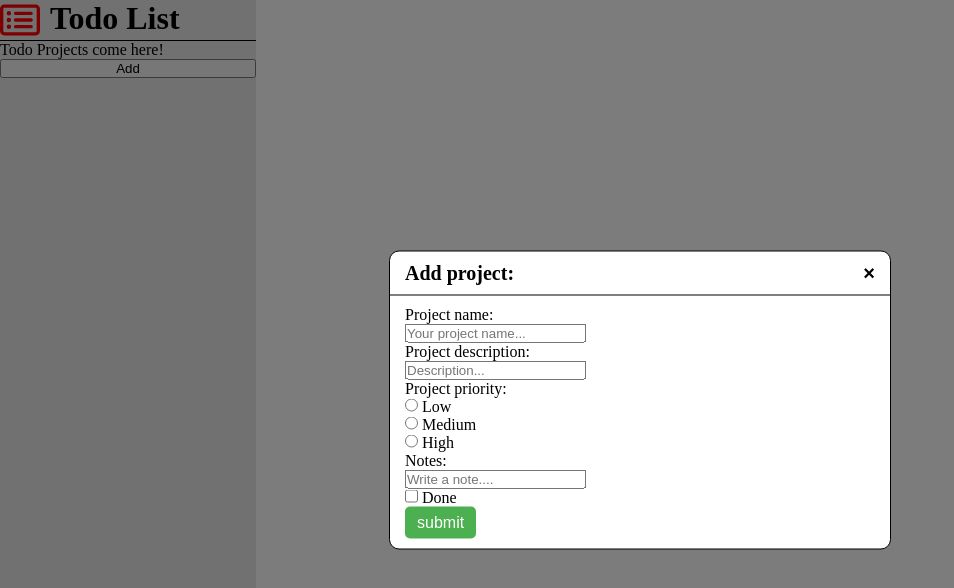
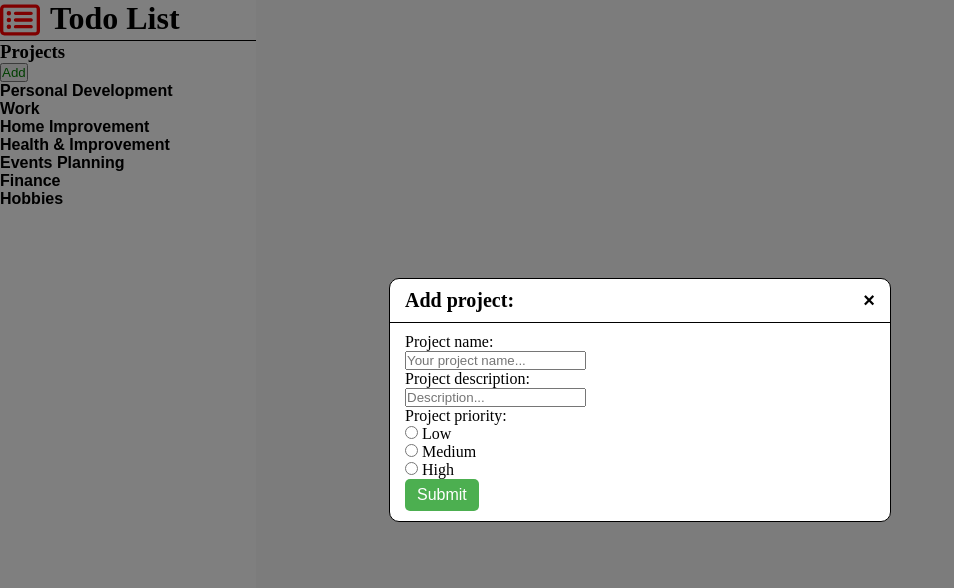
Before and after one commit to joaocorreiaprof/Project-Todo-List, a website built with webpack: page src/index.html in a window 1280 px wide. Both pictures are taken after a click on the button "Add". Shown: the whole page, without its empty margins (0-954 px from the left). Built offline with nearby package versions, Linux system fonts and the light colour scheme; files whose address does not match are found by name.

Commit message:
added default projects to the sideBar

```diff
--- /dev/null
+++ b/src/createProject.js
@@ -0,0 +1,20 @@
+class Project {
+  constructor(title, description) {
+    this.title = title;
+    this.description = description;
+  }
+
+  addProject() {
+    const projectsDiv = document.querySelector(".projects");
+    const projectButton = document.createElement("button");
+    projectButton.textContent = this.title;
+    projectsDiv.appendChild(projectButton);
+  }
+}
+
+function addProjectToDiv(title, description) {
+  const newProject = new Project(title, description);
+  newProject.addProject();
+}
+
+export { Project, addProjectToDiv };
--- a/src/index.html
+++ b/src/index.html
@@ -10,9 +10,8 @@
     <main>
       <div class="sideBar">
         <div class="logoText"></div>
-        <div class="todos">
-          <p>Todo Projects come here!</p>
-        </div>
+        <h3>Projects</h3>
+        <div class="projects"></div>
       </div>
       <div class="content">
         <div class="modal" id="modal">
@@ -21,7 +20,7 @@
             <button data-close-button class="close-button">&times;</button>
           </div>
           <div class="modal-body">
-            <form>
+            <form id="project-form">
               <label for="project-name">Project name:</label><br />
               <input
                 type="text"
@@ -47,21 +46,7 @@
               <input type="radio" id="high" name="priority" value="High" />
               <label for="high">High</label>
               <br />
-
-              <label for="notes">Notes:</label>
-              <br />
-
-              <input
-                type="text"
-                id="notes"
-                class="notes"
-                placeholder="Write a note...."
-              />
-              <br />
-              <input type="checkbox" id="checklist" name="done" value="done" />
-              <label for="done">Done</label>
-              <br />
-              <input type="submit" value="submit" />
+              <input type="submit" value="Submit" />
             </form>
           </div>
         </div>
--- a/src/index.js
+++ b/src/index.js
@@ -1,19 +1,20 @@
 import "./style.css";
-import { logoTextCont, buttonTodo } from "./sideBar";
+import { logoTextCont, buttonTodo, defaultProjects } from "./sideBar";
 import { openModal } from "./modalButton.js";
+import "./submit.js";
 
 function displaySideBar() {
   logoTextCont();
   buttonTodo();
+  defaultProjects();
 
   const addBtn = document.querySelector("[data-modal-target='modal']");
-  addBtn.addEventListener("click", () => {
-    const modal = document.querySelector("#modal");
-    openModal(modal);
-  });
-
-  // let todo = new Todos("Clean", "clean the fuucntion house");
-  // todo.sayInfo();
+  if (addBtn) {
+    addBtn.addEventListener("click", () => {
+      const modal = document.querySelector("#modal");
+      openModal(modal);
+    });
+  }
 }
 
 displaySideBar();
--- a/src/sideBar.js
+++ b/src/sideBar.js
@@ -1,4 +1,11 @@
 import logo from "./icons/rectangle-list-regular.svg";
+//import personal from "./icons/personal.svg";
+//import work from "./icons/work.svg";
+//import home from "./icons/home.svg";
+//import health from "./icons/health.svg";
+//import events from "./icons/event.svg"
+//import finance from "./icons/finance.svg"
+//import hobbies from "./hobbies.svg"
 
 function logoTextCont() {
   const logoTextCont = document.querySelector(".logoText");
@@ -15,12 +22,56 @@ function logoTextCont() {
 }
 
 function buttonTodo() {
-  const todos = document.querySelector(".todos");
+  const projects = document.querySelector(".projects");
 
   const creatBtn = document.createElement("button");
+  creatBtn.classList.add("createBtn");
   creatBtn.innerHTML = "Add";
   creatBtn.setAttribute("data-modal-target", "modal");
-  todos.appendChild(creatBtn);
+  projects.appendChild(creatBtn);
 }
 
-export { logoTextCont, buttonTodo };
+function defaultProjects() {
+  const defaultProject = document.querySelector(".projects");
+
+  /*const personalLogo = document.createElement("img");
+  personalLogo.src = personal;
+  defaultProject.appendChild(personalLogo);*/
+
+  const personal = document.createElement("button");
+  personal.classList.add("defaultProject");
+  personal.innerHTML = "Personal Development";
+  defaultProject.appendChild(personal);
+
+  const work = document.createElement("button");
+  work.classList.add("defaultProject");
+  work.innerHTML = "Work";
+  defaultProject.appendChild(work);
+
+  const home = document.createElement("button");
+  home.classList.add("defaultProject");
+  home.innerHTML = "Home Improvement";
+  defaultProject.appendChild(home);
+
+  const health = document.createElement("button");
+  health.classList.add("defaultProject");
+  health.innerHTML = "Health & Improvement";
+  defaultProject.appendChild(health);
+
+  const events = document.createElement("button");
+  events.classList.add("defaultProject");
+  events.innerHTML = "Events Planning";
+  defaultProject.appendChild(events);
+
+  const finance = document.createElement("button");
+  finance.classList.add("defaultProject");
+  finance.innerHTML = "Finance";
+  defaultProject.appendChild(finance);
+
+  const hobbies = document.createElement("button");
+  hobbies.classList.add("defaultProject");
+  hobbies.innerHTML = "Hobbies";
+  defaultProject.appendChild(hobbies);
+}
+
+export { logoTextCont, buttonTodo, defaultProjects };
--- a/src/style.css
+++ b/src/style.css
@@ -13,7 +13,7 @@ main {
   flex-direction: column;
   width: 20vw;
   height: 100vh;
-  background-color: #e3e3e3;
+  background-color: white;
 }
 
 .logoText {
@@ -34,6 +34,26 @@ main {
 .todos {
   display: flex;
   flex-direction: column;
+}
+
+.projects {
+  display: flex;
+  flex-direction: column;
+}
+
+.createBtn {
+  color: green;
+  width: fit-content;
+}
+
+.defaultProject {
+  width: fit-content;
+  cursor: pointer;
+  border: none;
+  outline: none;
+  background: none;
+  font-size: 1rem;
+  font-weight: bold;
 }
 
 /* Modal Section */
--- a/src/submit.js
+++ b/src/submit.js
@@ -1,15 +1,21 @@
+import { addProjectToDiv } from "./createProject.js";
+
 const form = document.getElementById("project-form");
-form.addEventListener("submit", (event) => {
-  event.preventDefault();
-  const projectName = document.getElementById("project-name").value;
-  const projectDescription = document.getElementById(
-    "project-description"
-  ).value;
+if (form) {
+  form.addEventListener("submit", (event) => {
+    event.preventDefault();
+    const title = document.getElementById("project-name").value;
+    const description = document.getElementById("project-description").value;
+    addProjectToDiv(title, description);
+    closeModal(document.getElementById("modal"));
+  });
+}
 
-  console.log("Project Name:", projectName);
-  console.log("Project Description:", projectDescription);
-
-  closeModal(document.getElementById("modal"));
-});
+function closeModal(modal) {
+  if (modal === null) return;
+  modal.classList.remove("active");
+  const overlay = document.getElementById("overlay");
+  overlay.classList.remove("active");
+}
 
 export { form };
```
Also changed, not shown: src/todo.js (deleted, +0 -15 lines), README.md, src/icons/event.svg (added), src/icons/finance.svg (added), src/icons/health.svg (added), src/icons/hobbies.svg (added), src/icons/home.svg (added), src/icons/personal.svg (added), src/icons/work.svg (added).
